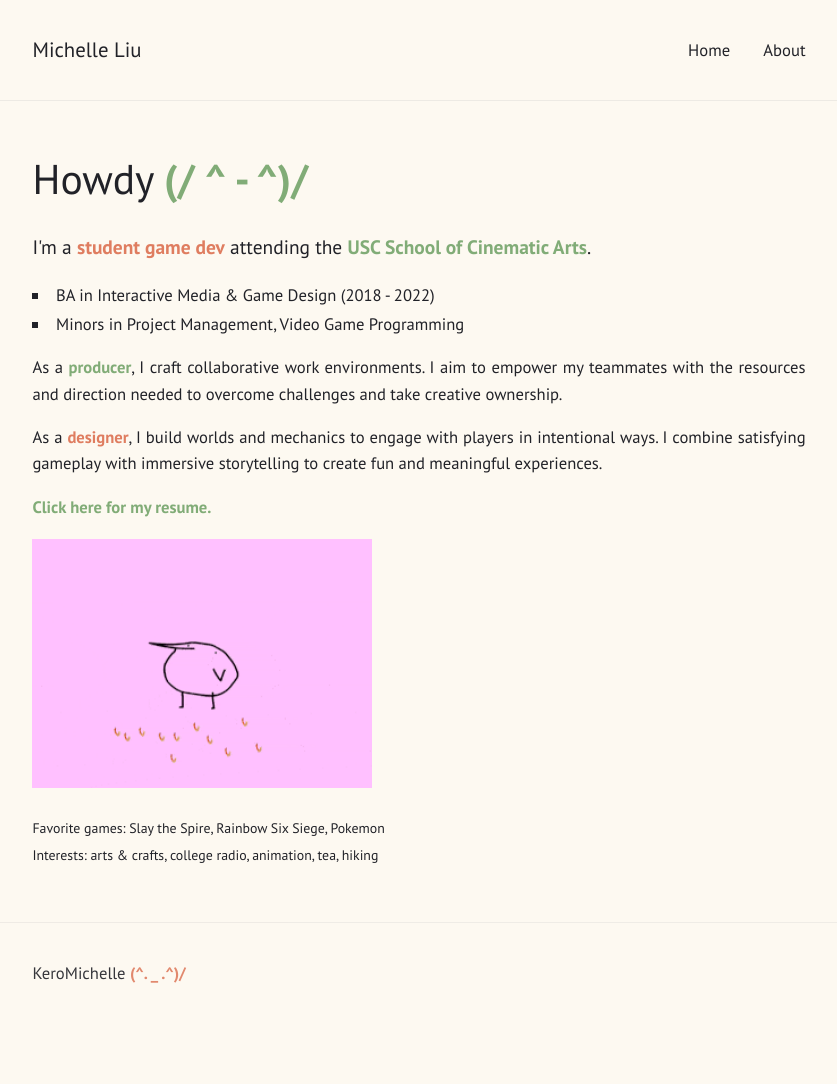
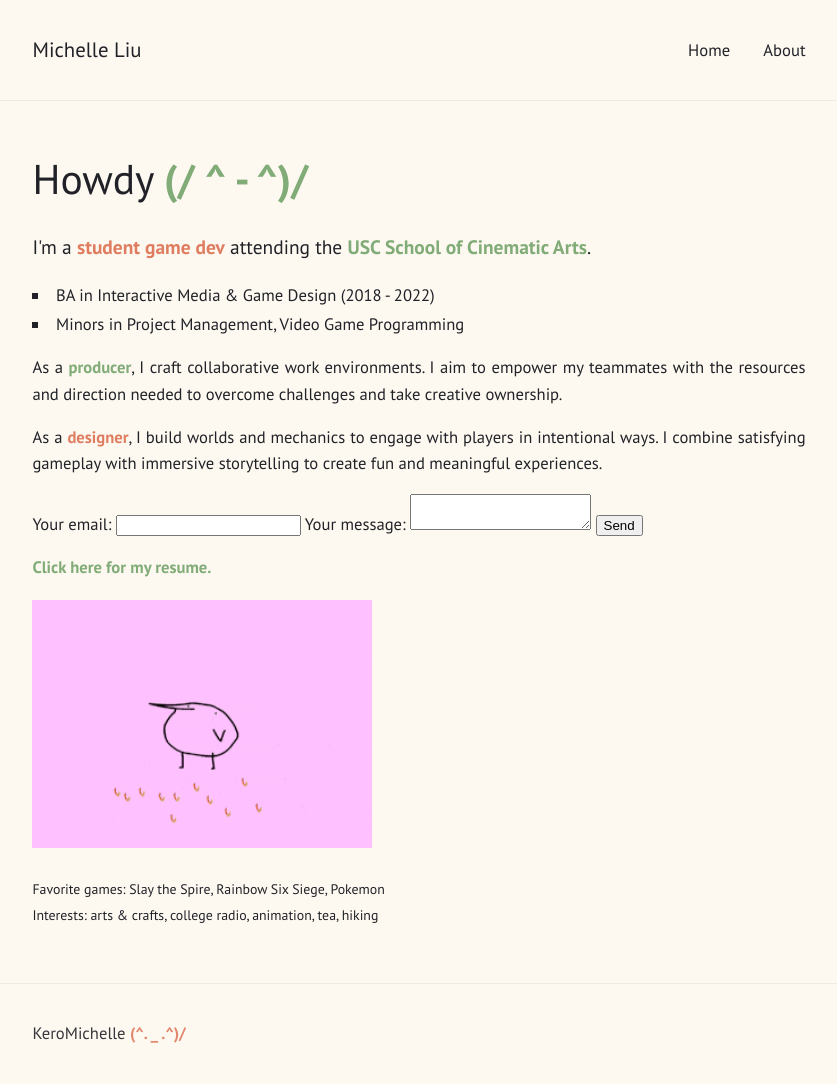
Before and after one commit to KeroMichelle/KeroMichelle.github.io, a Jekyll site: the page built from about.html, in a window 1280 px wide. Shown: the whole page, without its empty margins (221-1058 px from the left). Built offline with Jekyll 4.4.1, drawn with Linux system fonts in a browser that asks for light colours; before the commit the page ends 1023 px from its top, so only the background shows below that.

Commit message:
Add contact me section to about page (an attempt)

```diff
--- a/about.html
+++ b/about.html
@@ -22,6 +22,27 @@
   <p>
   As a <b><orange>designer</orange></b>, I build worlds and mechanics to engage with players in intentional ways. I combine satisfying gameplay with immersive storytelling to create fun and meaningful experiences.
   </p>
+
+  <!-- modify this form HTML and place wherever you want your form -->
+
+<form
+  action="https://formspree.io/f/xwkavzpe"
+  method="POST"
+>
+  <label>
+    Your email:
+    <input type="email" name="_replyto">
+  </label>
+  <label>
+    Your message:
+    <textarea name="message"></textarea>
+  </label>
+
+  <!-- your other form fields go here -->
+
+  <button type="submit">Send</button>
+</form>
+
 
   <!-- nothing shows up
   <p>
```
